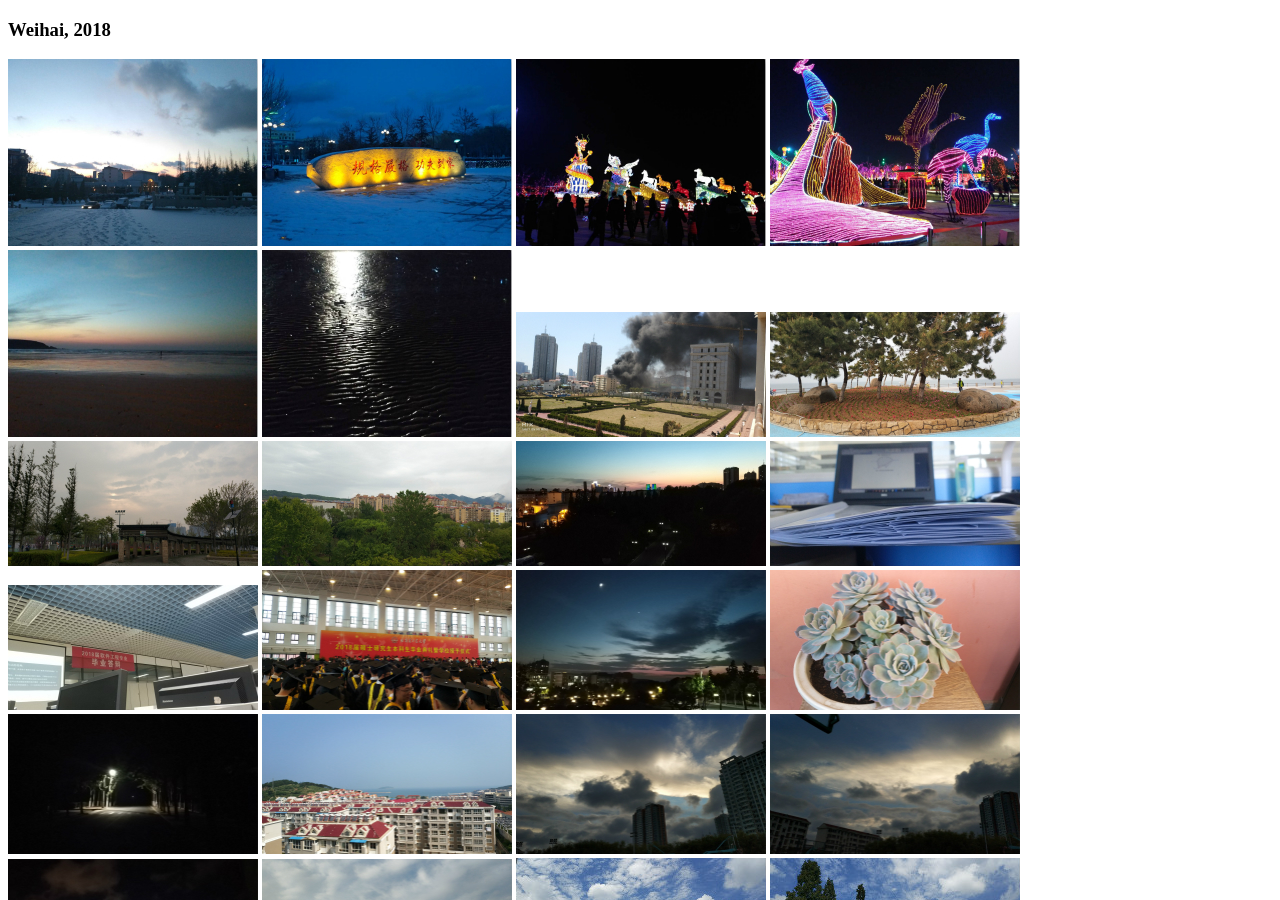
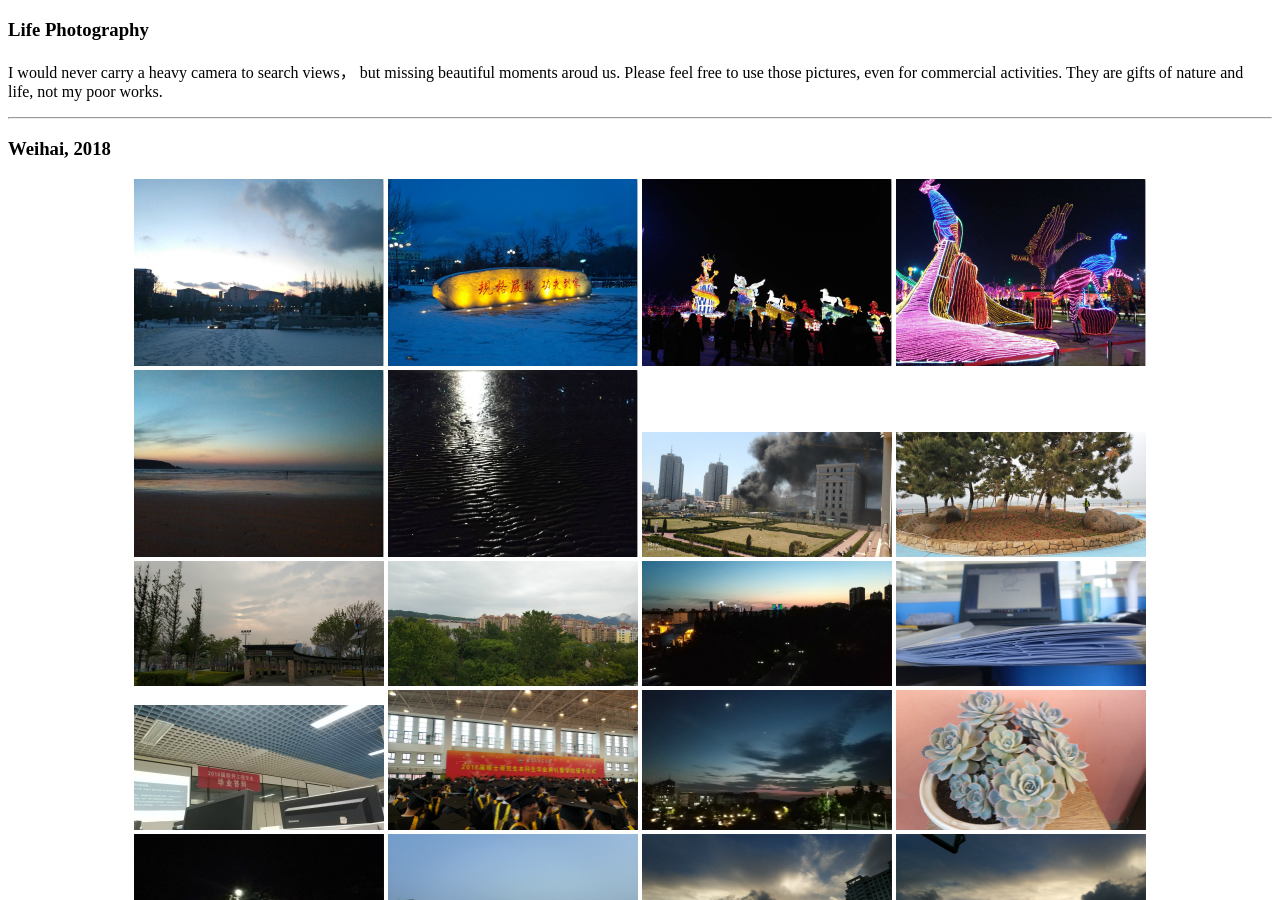
Before and after one commit to PAULYZHENG/paulyzheng.github.io, a Jekyll site: the page photograph/index.html, which Jekyll copies as it is, in a window 1280 px wide and 900 px high. Built offline with Jekyll 4.4.1, drawn with Linux system fonts in a browser that asks for light colours; comment, search, counter and statistics services are not loaded.

Commit message:
Update index.html

```diff
--- a/photograph/index.html
+++ b/photograph/index.html
@@ -8,8 +8,14 @@
 <body>
 
   <section>
+    <h3>Life Photography</h3>
+    <p>
+      I would never carry a heavy camera to search views， but missing beautiful moments aroud us. Please feel free to use those pictures, even for commercial activities. They are gifts of nature and life, not my poor works.
+    </p>
+    <hr />
+
     <h3>Weihai, 2018</h3>
-    <div>
+    <div style="text-align:center;">
       <a class="example-image-link" href="./photo/2018001.jpg" data-lightbox="2018" data-title=""><img class="example-image" src="./thumbnail/2018001.jpg"/></a>
       <a class="example-image-link" href="./photo/2018002.jpg" data-lightbox="2018" data-title=""><img class="example-image" src="./thumbnail/2018002.jpg"/></a>
       <a class="example-image-link" href="./photo/2018003.jpg" data-lightbox="2018" data-title=""><img class="example-image" src="./thumbnail/2018003.jpg"/></a>
@@ -68,7 +74,7 @@
     <hr />
 
     <h3>Weihai, 2017</h3>
-    <div>
+    <div style="text-align:center;">
       <a class="example-image-link" href="./photo/2017001.jpg" data-lightbox="2017" data-title=""><img class="example-image" src="./thumbnail/2017001.jpg"/></a>
       <a class="example-image-link" href="./photo/2017004.jpg" data-lightbox="2017" data-title=""><img class="example-image" src="./thumbnail/2017004.jpg"/></a>
       <a class="example-image-link" href="./photo/2017006.jpg" data-lightbox="2017" data-title=""><img class="example-image" src="./thumbnail/2017006.jpg"/></a>
@@ -91,7 +97,7 @@
     <hr />
 
     <h3>Wehai, 2016</h3>
-    <div>
+    <div style="text-align:center;">
       <a class="example-image-link" href="./photo/2016010.jpg" data-lightbox="2016" data-title=""><img class="example-image" src="./thumbnail/2016010.jpg"/></a>
       <a class="example-image-link" href="./photo/2016002.jpg" data-lightbox="2016" data-title=""><img class="example-image" src="./thumbnail/2016002.jpg"/></a>
       <a class="example-image-link" href="./photo/2016003.jpg" data-lightbox="2016" data-title=""><img class="example-image" src="./thumbnail/2016003.jpg"/></a>
```
